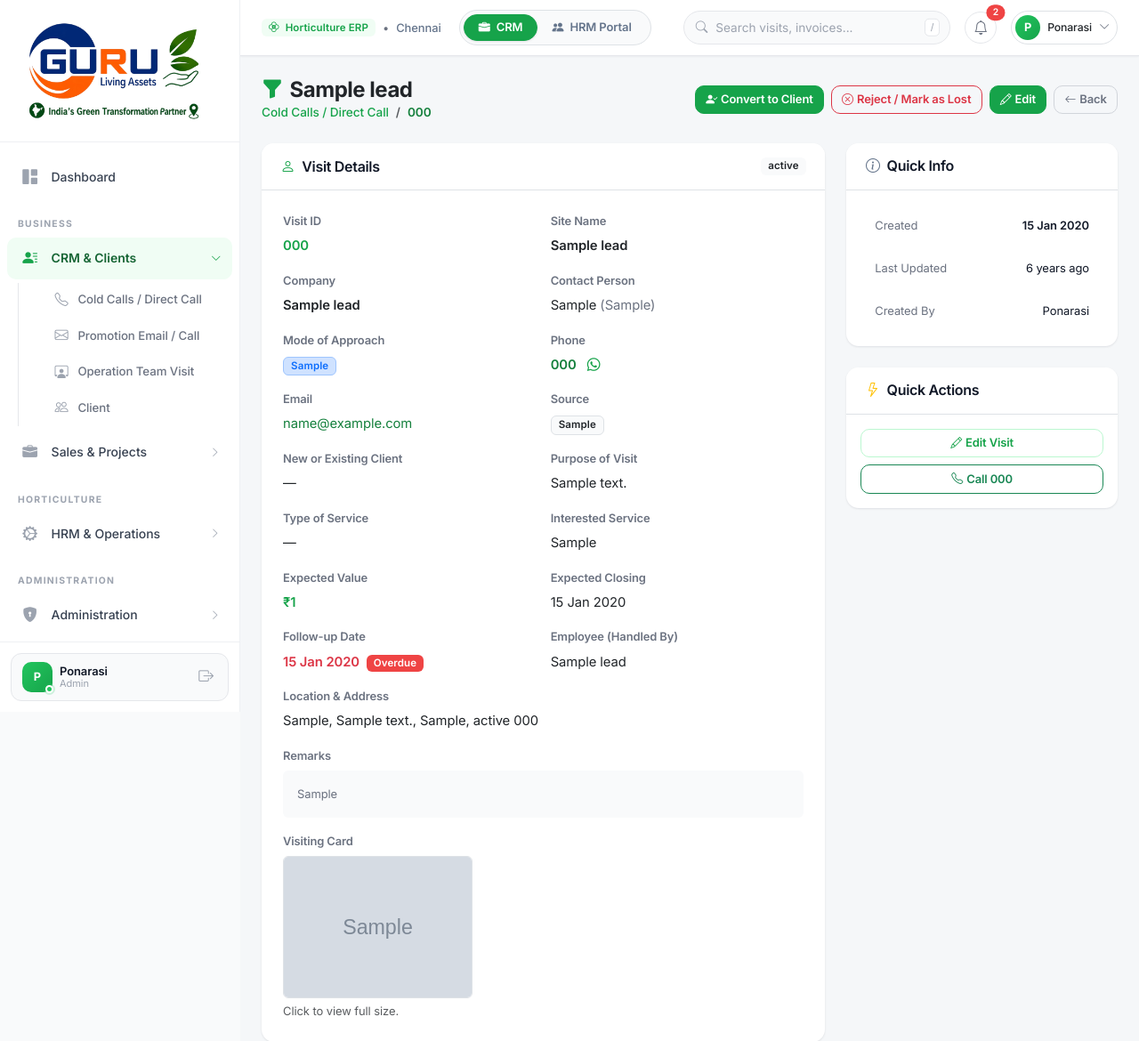
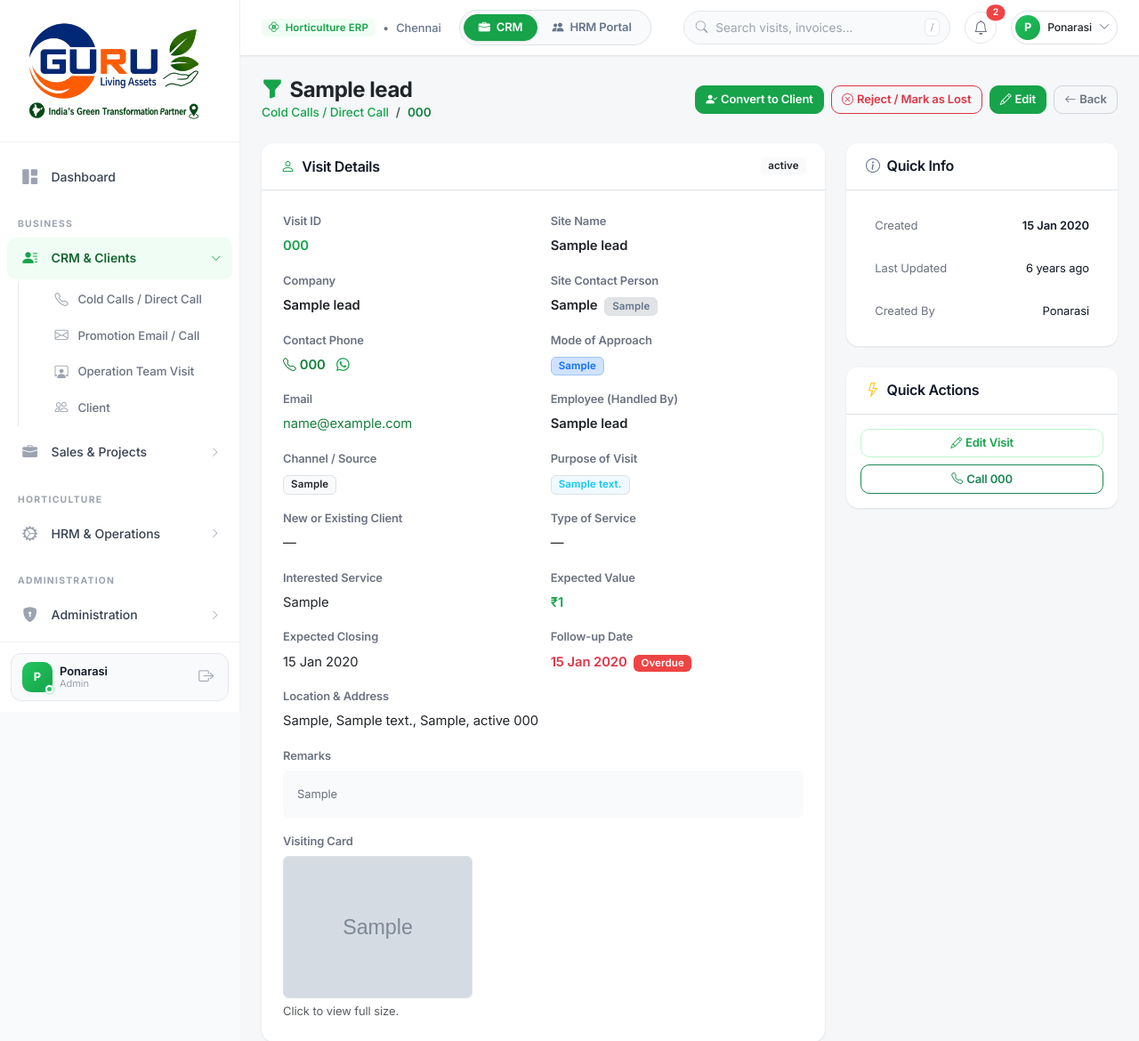
Before and after one commit to chennaiguruindia-art/Guru_CRM, a Laravel app: page /leads/1 in a window 1280 px wide. Shown: the top 1170 px of the page at 89% size. Run offline with Laravel 12, Linux system fonts and the light colour scheme; a user stored in the database is signed in; data comes from the database, SQL or seed files in the repository; tables that the repository leaves empty hold one stand-in row (values such as "Sample post"); grey boxes marked "Sample" are stand-in pictures.

Commit message:
Align designation to client site contact person and update visit details view

```diff
--- a/resources/views/leads/show.blade.php
+++ b/resources/views/leads/show.blade.php
@@ -72,12 +72,26 @@
                         <span class="fw-semibold">{{ $lead->company_name }}</span>
                     </div>
                     @endif
-                    @if($lead->contact_person)
                     <div class="col-sm-6">
-                        <label class="text-muted small d-block">Contact Person</label>
-                        <span>{{ $lead->contact_person }} @if($lead->designation)<span class="text-muted">({{ $lead->designation }})</span>@endif</span>
+                        <label class="text-muted small d-block">Site Contact Person</label>
+                        <div class="fw-semibold text-dark">
+                            {{ $lead->contact_person ?: ($lead->designation ? '—' : '—') }}
+                            @if($lead->designation)
+                                <span class="badge bg-secondary-subtle text-secondary border ms-1" title="Designation">{{ $lead->designation }}</span>
+                            @endif
+                        </div>
                     </div>
-                    @endif
+                    <div class="col-sm-6">
+                        <label class="text-muted small d-block">Contact Phone</label>
+                        @if($lead->phone && $lead->phone !== '—')
+                            <a href="tel:{{ $lead->phone }}" class="text-decoration-none fw-semibold"><i class="bi bi-telephone me-1"></i>{{ $lead->phone }}</a>
+                            @if($lead->whatsapp)
+                            <a href="https://wa.me/{{ preg_replace('/\D/','',$lead->whatsapp) }}" target="_blank" class="ms-2 text-success" title="WhatsApp"><i class="bi bi-whatsapp"></i></a>
+                            @endif
+                        @else
+                            <span class="text-muted">—</span>
+                        @endif
+                    </div>
                     @if($lead->mode_of_approach)
                     <div class="col-sm-6">
                         <label class="text-muted small d-block">Mode of Approach</label>
@@ -85,20 +99,22 @@
                     </div>
                     @endif
                     <div class="col-sm-6">
-                        <label class="text-muted small d-block">Phone</label>
-                        <a href="tel:{{ $lead->phone }}" class="text-decoration-none fw-semibold">{{ $lead->phone }}</a>
-                        @if($lead->whatsapp)
-                        <a href="https://wa.me/{{ preg_replace('/\D/','',$lead->whatsapp) }}" target="_blank" class="ms-2 text-success" title="WhatsApp"><i class="bi bi-whatsapp"></i></a>
-                        @endif
-                    </div>
-                    <div class="col-sm-6">
                         <label class="text-muted small d-block">Email</label>
                         @if($lead->email)<a href="mailto:{{ $lead->email }}" class="text-decoration-none">{{ $lead->email }}</a>@else<span class="text-muted">—</span>@endif
                     </div>
                     <div class="col-sm-6">
-                        <label class="text-muted small d-block">Source</label>
+                        <label class="text-muted small d-block">{{ $lead->source === 'Existing Client' ? 'Operation Team Employee' : 'Employee (Handled By)' }}</label>
+                        <span class="fw-semibold text-dark">{{ $lead->employee_name ?: ($lead->assignedTo?->name ?? '—') }}</span>
+                    </div>
+                    <div class="col-sm-6">
+                        <label class="text-muted small d-block">Channel / Source</label>
                         <span class="badge bg-light text-dark border">{{ $lead->source }}</span>
                     </div>
+                    <div class="col-sm-6">
+                        <label class="text-muted small d-block">Purpose of Visit</label>
+                        <span class="badge bg-soft-info text-info border">{{ $lead->purpose_of_visit ?: 'Routine Inspection' }}</span>
+                    </div>
+                    @if($lead->source !== 'Existing Client')
                     <div class="col-sm-6">
                         <label class="text-muted small d-block">New or Existing Client</label>
                         @if($lead->client_type === 'Existing Client')
@@ -108,10 +124,6 @@
                         @else
                             <span>—</span>
                         @endif
-                    </div>
-                    <div class="col-sm-6">
-                        <label class="text-muted small d-block">Purpose of Visit</label>
-                        <span>{{ $lead->purpose_of_visit ?: '—' }}</span>
                     </div>
                     <div class="col-sm-6">
                         <label class="text-muted small d-block">Type of Service</label>
@@ -135,16 +147,13 @@
                         <label class="text-muted small d-block">Expected Closing</label>
                         <span>{{ $lead->expected_closing_date ? $lead->expected_closing_date->format('d M Y') : '—' }}</span>
                     </div>
+                    @endif
                     <div class="col-sm-6">
                         <label class="text-muted small d-block">Follow-up Date</label>
                         <span class="{{ $lead->follow_up_date && $lead->follow_up_date->isPast() ? 'text-danger fw-semibold' : '' }}">
                             {{ $lead->follow_up_date ? $lead->follow_up_date->format('d M Y') : '—' }}
                             @if($lead->follow_up_date && $lead->follow_up_date->isPast()) <span class="badge bg-danger ms-1">Overdue</span>@endif
                         </span>
-                    </div>
-                    <div class="col-sm-6">
-                        <label class="text-muted small d-block">Employee (Handled By)</label>
-                        <span>{{ $lead->employee_name ?: ($lead->assignedTo?->name ?? '—') }}</span>
                     </div>
                     @if($lead->address || $lead->area)
                     <div class="col-12">
```
Also changed, not shown: resources/views/leads/create.blade.php (+19 -21 lines), resources/views/leads/index.blade.php (+13 -4 lines).
